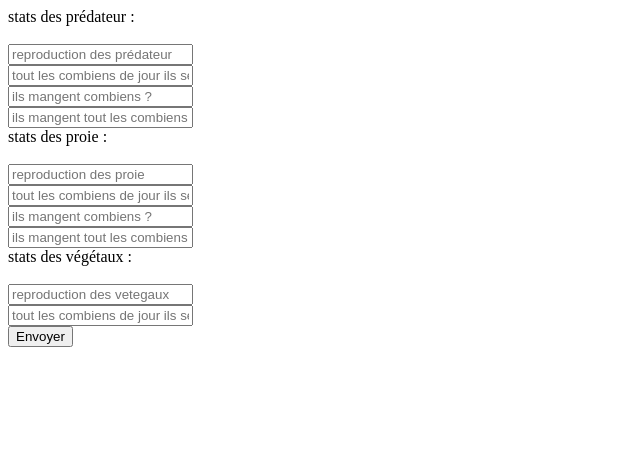
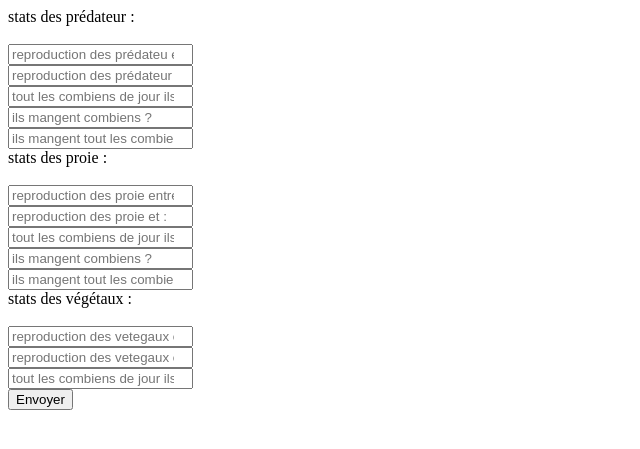
Before and after one commit to PetitJump/Naturalia, a Flask app: page /regles in a window 1280 px wide. Shown: the top 449 px of the page, without its empty margins (0-640 px from the left). Run offline with Flask 3, Linux system fonts and the light colour scheme.

Commit message:
Ajout de la route modifier

```diff
--- a/app.py
+++ b/app.py
@@ -31,18 +31,18 @@ def regles(): #Par Killian et Carl
 
 @app.route("/modifier")
 def modifier(): #Par Killian et Carl
-    loup_reproduction_tout_les: int = request.form['...']
-    loup_reproduction_combien: list[int] = [request.form['...'], request.form['...']]
-    loup_mange_tout_les: int = request.form['...']
-    loup_mange_combien: int = request.form['...']
+    loup_reproduction_tout_les: int = request.form['nb_bebe_tout_les_preda']
+    loup_reproduction_combien: list[int] = [request.form['nb_bebe_predateur1'], request.form['nb_bebe_predateur2']]
+    loup_mange_tout_les: int = request.form['nb_de_nourriture_tout_les_predateur']
+    loup_mange_combien: int = request.form['nb_de_nourriture_predateur']
 
-    mouton_reproduction_tout_les: int = request.form['...']
-    mouton_reproduction_combien: list[int] = [request.form['...'], request.form['...']]
-    mouton_mange_tout_les: int = request.form['...']
-    mouton_mange_combien: int = request.form['...']
+    mouton_reproduction_tout_les: int = request.form['nb_bebe_tout_les_proie']
+    mouton_reproduction_combien: list[int] = [request.form['nb_bebe_proie1'], request.form['nb_bebe_proie2']]
+    mouton_mange_tout_les: int = request.form['nb_de_nourriture_tout_les_proie']
+    mouton_mange_combien: int = request.form['nb_de_nourriture_proie']
 
-    herbe_reproduction_tout_les: int = request.form['...']
-    herbe_reproduction_combien: list[int] = [request.form['...'], request.form['...']]
+    herbe_reproduction_tout_les: int = request.form['nb_bebe_tout_les_vegetal']
+    herbe_reproduction_combien: list[int] = [request.form['nb_bebe_vegetal1'], request.form['nb_bebe_vegetal2']]
 
     data = {
         "loup" : {
@@ -58,7 +58,10 @@ def modifier(): #Par Killian et Carl
         "herbe" : {
             "reproduction" : {"tout_les" : herbe_reproduction_tout_les, "nombre_de_nv_nee" : herbe_reproduction_combien}
         }
-}
+    }
+
+    with open('data.json', 'w', encoding='utf-8') as f:
+        json.dump(data, f, ensure_ascii=False, indent=4)
 
     return render_template('index.html')
 
--- a/templates/regles.html
+++ b/templates/regles.html
@@ -8,20 +8,23 @@
 <body>
     <form method="POST">
         <label for="predateur">stats des prédateur :</label><br><br>
-        <input type="text" id="nb_bebe_predateur" name="nb_bebe_predateur"  placeholder="reproduction des prédateur" required><br>
-        <input type="text" id="nb_bebe_tout_les_preda" name="nb_bebe_tout_les_preda"  placeholder="tout les combiens de jour ils se reproduise" required><br>
-        <input type="text" id="nb_de_nourriture_predateur" name="nb_de_nourriture_predateur"  placeholder="ils mangent combiens ?" required><br>
-        <input type="text" id="nb_de_nourriture_tout_les_predateur" name="nb_de_nourriture_tout_les_predateur"  placeholder="ils mangent tout les combiens ?" required><br>
+        <input type="number" id="nb_bebe_predateur1" name="nb_bebe_predateur1"  placeholder="reproduction des prédateu entre :r" required><br>
+        <input type="number" id="nb_bebe_predateur2" name="nb_bebe_predateur2"  placeholder="reproduction des prédateur et " required><br>
+        <input type="number" id="nb_bebe_tout_les_preda" name="nb_bebe_tout_les_preda"  placeholder="tout les combiens de jour ils se reproduise" required><br>
+        <input type="number" id="nb_de_nourriture_predateur" name="nb_de_nourriture_predateur"  placeholder="ils mangent combiens ?" required><br>
+        <input type="number" id="nb_de_nourriture_tout_les_predateur" name="nb_de_nourriture_tout_les_predateur"  placeholder="ils mangent tout les combiens ?" required><br>
 
         <label for="proie">stats des proie :</label><br><br>
-        <input type="text" id="nb_bebe_proie" name="nb_bebe_proie"  placeholder="reproduction des proie" required><br>
-        <input type="text" id="nb_bebe_tout_les_proie" name="nb_bebe_tout_les_proie"  placeholder="tout les combiens de jour ils se reproduise" required><br>
-        <input type="text" id="nb_de_nourriture_proie" name="nb_de_nourriture_proie"  placeholder="ils mangent combiens ?" required><br>
-        <input type="text" id="nb_de_nourriture_tout_les_proie" name="nb_de_nourriture_tout_les_proie"  placeholder="ils mangent tout les combiens ?" required><br>
+        <input type="number" id="nb_bebe_proie1" name="nb_bebe_proie1"  placeholder="reproduction des proie entre :" required><br>
+        <input type="number" id="nb_bebe_proie2" name="nb_bebe_proie2"  placeholder="reproduction des proie et :" required><br>
+        <input type="number" id="nb_bebe_tout_les_proie" name="nb_bebe_tout_les_proie"  placeholder="tout les combiens de jour ils se reproduise" required><br>
+        <input type="number" id="nb_de_nourriture_proie" name="nb_de_nourriture_proie"  placeholder="ils mangent combiens ?" required><br>
+        <input type="number" id="nb_de_nourriture_tout_les_proie" name="nb_de_nourriture_tout_les_proie"  placeholder="ils mangent tout les combiens ?" required><br>
 
                 <label for="proie">stats des végétaux :</label><br><br>
-        <input type="text" id="nb_bebe_vegetal" name="nb_bebe_vegetal"  placeholder="reproduction des vetegaux" required><br>
-        <input type="text" id="nb_bebe_tout_les_vegetal" name="nb_bebe_tout_les_vegetal"  placeholder="tout les combiens de jour ils se reproduise" required><br>
+        <input type="number" id="nb_bebe_vegetal1" name="nb_bebe_vegetal1"  placeholder="reproduction des vetegaux entre :" required><br>
+        <input type="number" id="nb_bebe_vegetal2" name="nb_bebe_vegetal2"  placeholder="reproduction des vetegaux et :" required><br>
+        <input type="number" id="nb_bebe_tout_les_vegetal" name="nb_bebe_tout_les_vegetal"  placeholder="tout les combiens de jour ils se reproduise" required><br>
 
     <input type="submit" value="Envoyer">
     </form>
```
